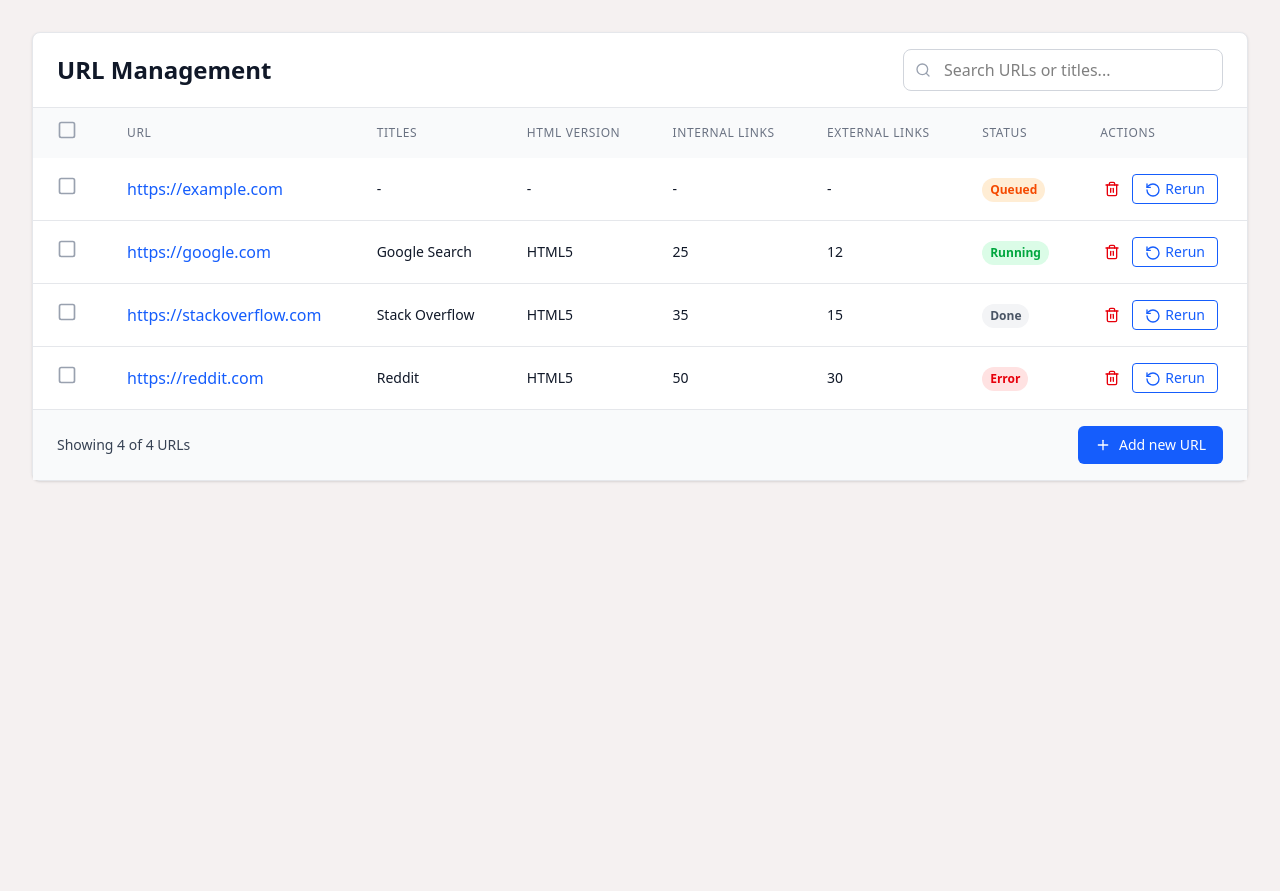
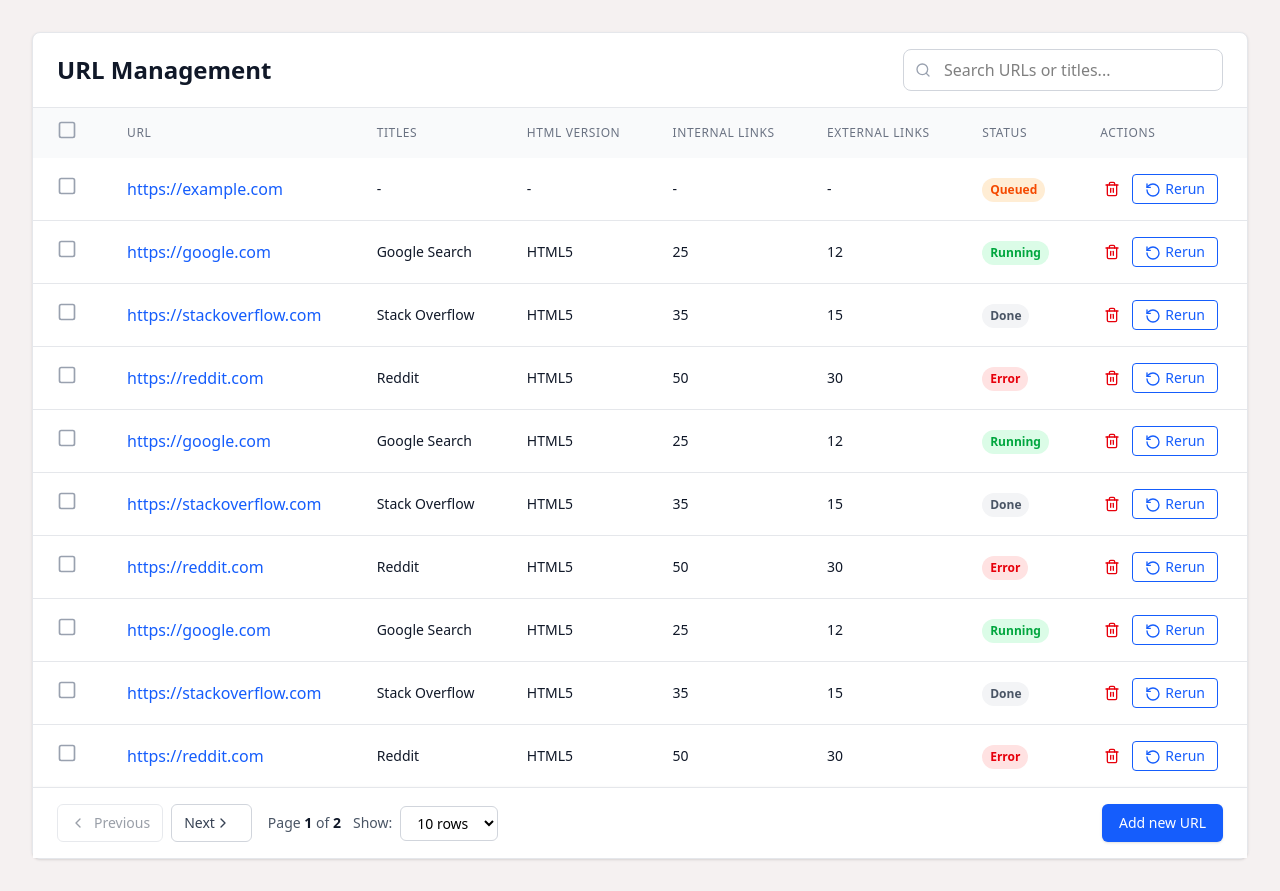
Before and after one commit to Divyank004/URL-Management-fe, a React (Vite) app: page / in a window 1280 px wide. Before the commit the page ends 800 px from the top, so only its background shows below. Built offline with nearby package versions, Linux system fonts and the light colour scheme.

Commit message:
add pagination to table component

```diff
--- a/src/components/Table.jsx
+++ b/src/components/Table.jsx
@@ -1,8 +1,22 @@
-import { useState } from 'react';
-import { SquareCheckBig, Square } from 'lucide-react';
+import { useState, useMemo } from 'react';
+import { SquareCheckBig, Square, ChevronLeft, ChevronRight  } from 'lucide-react';
+import isEmptyObject from '../utils/isEmptyObject';
 
-const Table = ({rows, columns, rowClicked, showCheckbox = false, rowActions = {} }) => {
+const Table = ({rows, columns, rowClicked, showCheckbox = false, rowActions = {}, pagination = {}, footer = {} }) => {
     const [selectedRows, setSelectedRows] = useState(new Set());
+    const [pageIndex, setPageIndex] = useState(0);
+    const [pageSize, setPageSize] = useState(pagination.defaultPageSize ?? 10);
+
+    const paginatedRows = useMemo(() => {
+        if(!isEmptyObject(pagination)) {
+            const start = pageIndex * pageSize;
+            return rows.slice(start, start + pageSize);
+        }  else {
+            return rows
+        }
+    }, [rows, pageIndex, pageSize, pagination]);
+
+    const totalPages = Math.ceil(rows.length / pageSize);
 
     const selectAllRows = () => {
         if (selectedRows.size === rows.length) {
@@ -47,7 +61,7 @@ const Table = ({rows, columns, rowClicked, showCheckbox = false, rowActions = {}
                     </tr>
                 </thead>
                 <tbody className="bg-white divide-y divide-gray-200">
-                    {rows.map((item) => (
+                    {paginatedRows.map((item) => (
                         <tr key={item.id} className="hover:bg-gray-50" onClick={() => rowClicked(item.id)}>
                             {showCheckbox && (
                                 <td className="px-6 py-4 whitespace-nowrap">
@@ -76,6 +90,82 @@ const Table = ({rows, columns, rowClicked, showCheckbox = false, rowActions = {}
                     ))}
                 </tbody>
             </table>
+            {/* No Data */}
+            {paginatedRows.length === 0 && (
+                <div className="text-center py-12">
+                    <p className="text-gray-500">No Data found matching your search.</p>
+                </div>
+            )}
+            {/* Footer */}
+            {!isEmptyObject(pagination) && !isEmptyObject(footer) && (
+                <div className="px-6 py-4 bg-white border-t border-gray-200 shadow-sm">
+                    <div className="flex justify-between items-center">
+                        {!isEmptyObject(pagination) && (
+                            <div className="flex items-center space-x-4">
+                                {/* Page Navigation */}
+                                <div className="flex items-center space-x-2">
+                                    <button
+                                        disabled={pageIndex === 0}
+                                        onClick={() => setPageIndex((prev) => prev - 1)}
+                                        className="inline-flex items-center px-3 py-2 text-sm font-medium text-gray-700 bg-white border border-gray-300 rounded-md hover:bg-gray-50  focus:ring-2 focus:ring-blue-500  disabled:opacity-50 disabled:cursor-not-allowed disabled:hover:bg-white transition-colors duration-200"
+                                    >
+                                        <ChevronLeft className="h-4 w-4 mr-2"/>
+                                        Previous
+                                    </button>
+
+                                    <button
+                                        disabled={pageIndex >= totalPages - 1}
+                                        onClick={() => setPageIndex((prev) => prev + 1)}
+                                        className="inline-flex items-center px-3 py-2 text-sm font-medium text-gray-700 bg-white border border-gray-300 rounded-md hover:bg-gray-50 focus:ring-2 focus:ring-blue-500 disabled:opacity-50 disabled:cursor-not-allowed disabled:hover:bg-white transition-colors duration-200"
+                                    >
+                                        Next
+                                        <ChevronRight className="h-4 w-4 mr-2"/>
+                                    </button>
+                                </div>
+
+                                {/* Page Info */}
+                                <div className="flex items-center space-x-3">
+                                    <div className="text-sm text-gray-600 font-medium">
+                                        Page <span className="font-semibold text-gray-900">{pageIndex + 1}</span> of{' '}
+                                        <span className="font-semibold text-gray-900">{totalPages}</span>
+                                    </div>
+
+                                    {/* Rows per page selector */}
+                                    <div className="flex items-center space-x-2">
+                                        <label className="text-sm text-gray-600 font-medium">
+                                            Show:
+                                        </label>
+                                        <select
+                                            value={pageSize}
+                                            onChange={(e) => {
+                                                setPageSize(Number(e.target.value));
+                                                setPageIndex(0);
+                                            }}
+                                            className="border border-gray-300 rounded-md px-3 py-1.5 text-sm bg-white focus:outline-none focus:ring-1 focus:ring-blue-500 focus:border-blue-500 transition-colors duration-500"
+                                        >
+                                            {pagination.pageSizeOptions.map((size) => (
+                                                <option key={size} value={size}>
+                                                    {size} rows
+                                                </option>
+                                            ))}
+                                        </select>
+                                    </div>
+                                </div>
+                            </div>
+                        )}
+
+                        {/* Action Button */}
+                        {!isEmptyObject(footer) && (
+                            <button
+                                onClick={() => footer.buttonOne.onAddUrl()}
+                                className={footer.buttonOne.className}
+                            >
+                                {footer.buttonOne.title}
+                            </button>
+                        )}
+                    </div>
+            </div>
+            )}
         </div>
 )}
 
--- a/src/pages/Dashboard.jsx
+++ b/src/pages/Dashboard.jsx
@@ -1,9 +1,9 @@
 import { useState, useEffect } from 'react';
-import { Search, Trash2, RotateCcw, Plus, SquareCheckBig, Square } from 'lucide-react';
-import PopupModal from '../components/PopupModal';
+import { Search, Trash2, RotateCcw} from 'lucide-react';
 import { useNavigate } from "react-router";
 import Table from '../components/Table';
 import { getStatusColor } from '../utils/getColorsCSS';
+import PopupModal from '../components/PopupModal'
 
 const Dashboard = () => {
   const [data, setData] = useState([]);
@@ -49,6 +49,171 @@ const Dashboard = () => {
     },
     {
       id: 4,
+      url: 'https://reddit.com',
+      title: 'Reddit',
+      htmlVersion: 'HTML5',
+      internalLinks: 50,
+      externalLinks: 30,
+      inaccessibleLinks: 0,
+      status: 'Error',
+      loginForm: true
+    },
+    {
+      id: 5,
+      url: 'https://google.com',
+      title: 'Google Search',
+      htmlVersion: 'HTML5',
+      internalLinks: 25,
+      externalLinks: 12,
+      inaccessibleLinks: 10,
+      status: 'Running',
+      loginForm: true
+    },
+    {
+      id: 6,
+      url: 'https://stackoverflow.com',
+      title: 'Stack Overflow',
+      htmlVersion: 'HTML5',
+      internalLinks: 35,
+      externalLinks: 15,
+      inaccessibleLinks: 20,
+      status: 'Done',
+      loginForm: true
+    },
+    {
+      id: 7,
+      url: 'https://reddit.com',
+      title: 'Reddit',
+      htmlVersion: 'HTML5',
+      internalLinks: 50,
+      externalLinks: 30,
+      inaccessibleLinks: 0,
+      status: 'Error',
+      loginForm: true
+    },
+    {
+      id: 8,
+      url: 'https://google.com',
+      title: 'Google Search',
+      htmlVersion: 'HTML5',
+      internalLinks: 25,
+      externalLinks: 12,
+      inaccessibleLinks: 10,
+      status: 'Running',
+      loginForm: true
+    },
+    {
+      id: 9,
+      url: 'https://stackoverflow.com',
+      title: 'Stack Overflow',
+      htmlVersion: 'HTML5',
+      internalLinks: 35,
+      externalLinks: 15,
+      inaccessibleLinks: 20,
+      status: 'Done',
+      loginForm: true
+    },
+    {
+      id: 10,
+      url: 'https://reddit.com',
+      title: 'Reddit',
+      htmlVersion: 'HTML5',
+      internalLinks: 50,
+      externalLinks: 30,
+      inaccessibleLinks: 0,
+      status: 'Error',
+      loginForm: true
+    },
+    {
+      id: 11,
+      url: 'https://google.com',
+      title: 'Google Search',
+      htmlVersion: 'HTML5',
+      internalLinks: 25,
+      externalLinks: 12,
+      inaccessibleLinks: 10,
+      status: 'Running',
+      loginForm: true
+    },
+    {
+      id: 12,
+      url: 'https://stackoverflow.com',
+      title: 'Stack Overflow',
+      htmlVersion: 'HTML5',
+      internalLinks: 35,
+      externalLinks: 15,
+      inaccessibleLinks: 20,
+      status: 'Done',
+      loginForm: true
+    },
+    {
+      id: 13,
+      url: 'https://reddit.com',
+      title: 'Reddit',
+      htmlVersion: 'HTML5',
+      internalLinks: 50,
+      externalLinks: 30,
+      inaccessibleLinks: 0,
+      status: 'Error',
+      loginForm: true
+    },
+    {
+      id: 14,
+      url: 'https://google.com',
+      title: 'Google Search',
+      htmlVersion: 'HTML5',
+      internalLinks: 25,
+      externalLinks: 12,
+      inaccessibleLinks: 10,
+      status: 'Running',
+      loginForm: true
+    },
+    {
+      id: 15,
+      url: 'https://stackoverflow.com',
+      title: 'Stack Overflow',
+      htmlVersion: 'HTML5',
+      internalLinks: 35,
+      externalLinks: 15,
+      inaccessibleLinks: 20,
+      status: 'Done',
+      loginForm: true
+    },
+    {
+      id: 16,
+      url: 'https://reddit.com',
+      title: 'Reddit',
+      htmlVersion: 'HTML5',
+      internalLinks: 50,
+      externalLinks: 30,
+      inaccessibleLinks: 0,
+      status: 'Error',
+      loginForm: true
+    },
+    {
+      id: 17,
+      url: 'https://google.com',
+      title: 'Google Search',
+      htmlVersion: 'HTML5',
+      internalLinks: 25,
+      externalLinks: 12,
+      inaccessibleLinks: 10,
+      status: 'Running',
+      loginForm: true
+    },
+    {
+      id: 18,
+      url: 'https://stackoverflow.com',
+      title: 'Stack Overflow',
+      htmlVersion: 'HTML5',
+      internalLinks: 35,
+      externalLinks: 15,
+      inaccessibleLinks: 20,
+      status: 'Done',
+      loginForm: true
+    },
+    {
+      id: 19,
       url: 'https://reddit.com',
       title: 'Reddit',
       htmlVersion: 'HTML5',
@@ -209,7 +374,7 @@ const Dashboard = () => {
 
         {/* Table */}
         <Table
-          rows={data}
+          rows={filteredData}
           columns={columns}
           showCheckbox
           rowClicked={(row) => openDetailsPage(row)}
@@ -217,32 +382,17 @@ const Dashboard = () => {
             onDelete: deleteSelectedRow,
             onRerun: rerunURLAnalysis,
           }}
-        >
-        </Table>
-
-        {/* No Data */}
-        {filteredData.length === 0 && (
-          <div className="text-center py-12">
-            <p className="text-gray-500">No URLs found matching your search.</p>
-          </div>
-        )}
-
-        {/* Footer */}
-        <div className="px-6 py-4 bg-gray-50 border-t border-gray-200">
-          <div className="flex justify-between items-center">
-            <p className="text-sm text-gray-700">
-              Showing {filteredData.length} of {data.length} URLs
-            </p>
-            <button
-              onClick={() => setshowAddURLModal(true)}
-              className="inline-flex items-center px-4 py-2 border border-transparent text-sm font-medium rounded-md text-white bg-blue-600 hover:bg-blue-700 focus:outline-none focus:ring-1 focus:ring-blue-500"
-            >
-              <Plus className="h-4 w-4 mr-2" />
-              Add new URL
-            </button>
-          </div>
-        </div>
-
+          pagination ={{ pageSizeOptions: [5, 10, 20], defaultPageSize: 10 }}
+          onData={(newEntry) => setData(prev => [...prev, newEntry])}
+          footer={{
+            buttonOne:
+              {
+                title: 'Add new URL',
+                onAddUrl: () => setshowAddURLModal(true),
+                className: 'inline-flex items-center px-4 py-2 text-sm font-medium text-white bg-blue-600 border border-transparent rounded-md shadow-sm hover:bg-blue-700 focus:outline-none focus:ring-2 focus:ring-blue-500 focus:ring-offset-2 transition-colors duration-200'
+              }
+          }}
+        />
         {/* AddURL Popup Modal */}
         {showAddURLModal && (
           <PopupModal
--- /dev/null
+++ b/src/utils/isEmptyObject.js
@@ -0,0 +1,5 @@
+const isEmptyObject = (obj) => {
+  return obj && Object.keys(obj).length === 0 && obj.constructor === Object;
+}
+
+export default isEmptyObject;
```
